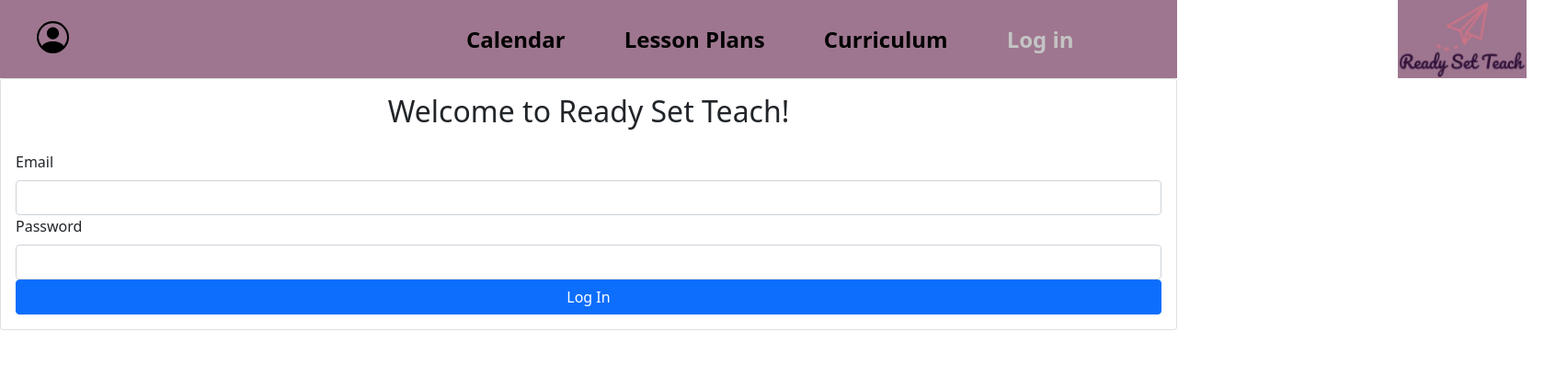
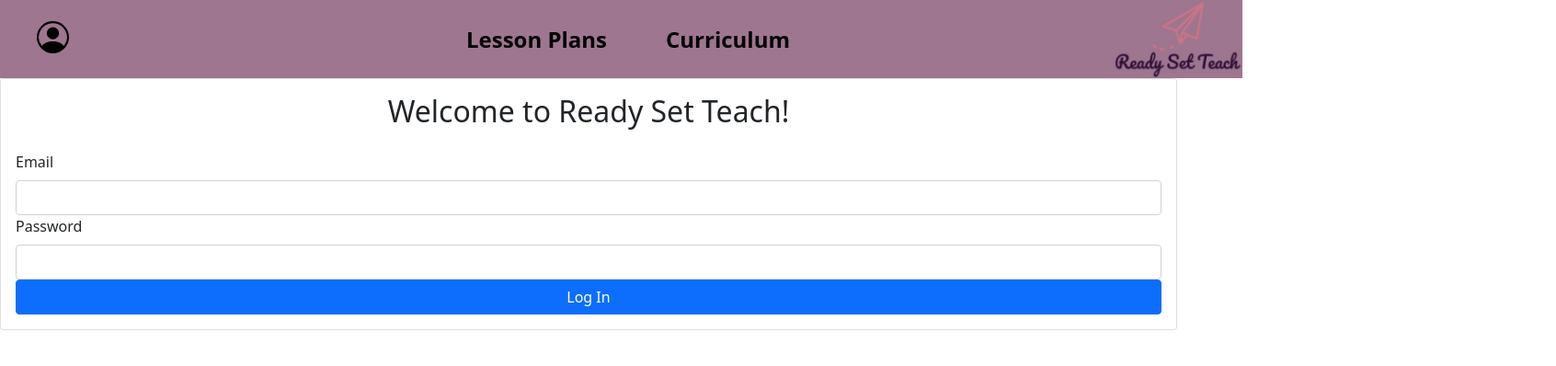
Before and after one commit to FihoLee/cmb, a React (Create React App) app: page /login in a window 1280 px wide. Shown: the top 398 px of the page at 92% size, 1692 px wide, since content can reach past the window. Built offline with nearby package versions, Linux system fonts and the light colour scheme; no server answers.

Commit message:
Update index.js

```diff
--- a/src/components/Navbar/index.js
+++ b/src/components/Navbar/index.js
@@ -52,19 +52,15 @@ return (
 		</IconContext.Provider>
 
 		<NavMenu>
-
-		<NavLink to='/Calendar' activeStyle>
-			Calendar
-        </NavLink>
 		<NavLink to='/Lessons' activeStyle>
 			Lesson Plans
         </NavLink>
 		<NavLink to='/curriculum' activeStyle>
 			Curriculum
         </NavLink>
-		<NavLink to='/login' activeStyle>
+{/*		<NavLink to='/login' activeStyle>
 			Log in
-		</NavLink>
+			</NavLink>*/}
 		<img src={Logo} className='Logo' alt="logo"/>
 		</NavMenu>
 
```
